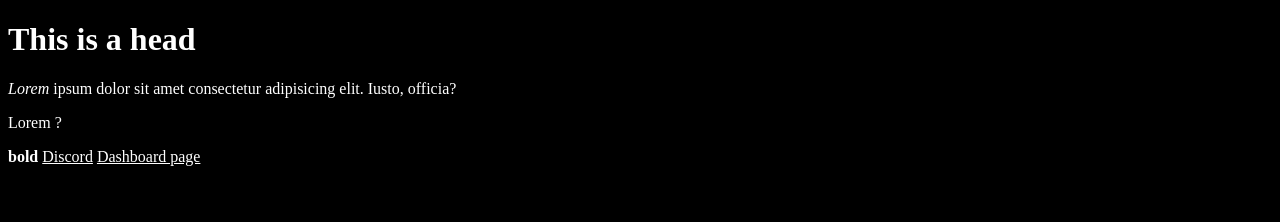
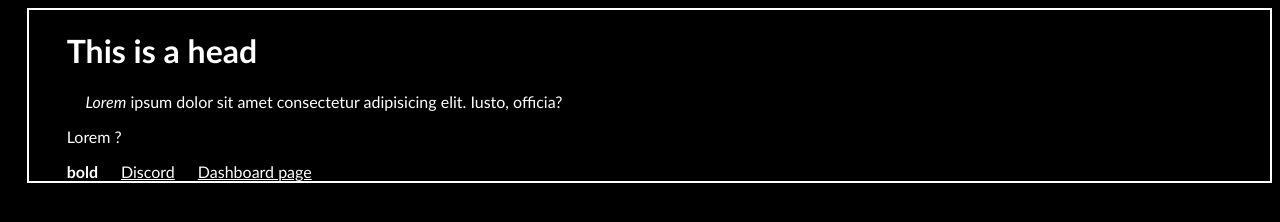
Before and after one commit to 7r1s7on/new-project, a website: page index.html in a window 1280 px wide. Drawn offline with Linux system fonts and the light colour scheme.

Commit message:
some refactoring

```diff
--- a/styles.css
+++ b/styles.css
@@ -7,7 +7,12 @@ p{
 } */
 body{
     background-color: black;
+    color: yellow;
+    font-family:'Trebuchet MS', 'Lucida Sans Unicode', 'Lucida Grande', 'Lucida Sans', Arial, sans-serif;
+    border: 2px solid white;
+
 }
 *{
     color: white;
+    padding-left: 0.5cm;
 }
```
Also changed, not shown: js.js (+5 -9 lines).
